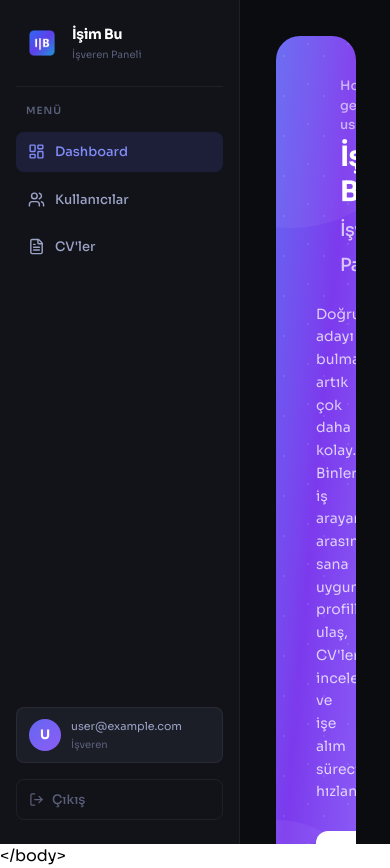
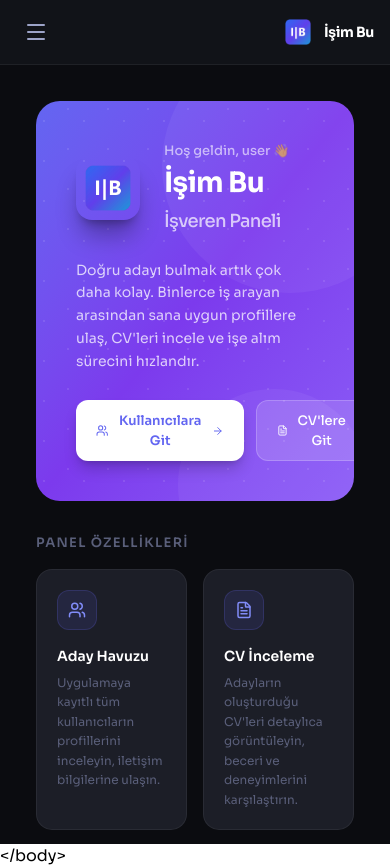
Before and after one commit to omer-akkoca/isim-bu-dashboard, a React (Vite) app: page /dashboard in a window 390 px wide. Built offline with nearby package versions, Linux system fonts and the light colour scheme; no server answers; sample sign-in values are in the browser's storage.

Commit message:
responsive dashboard

```diff
--- /dev/null
+++ b/src/actions/cvActions.ts
@@ -0,0 +1,5 @@
+const useCvActions = () => {
+  return {};
+};
+
+export { useCvActions };
--- /dev/null
+++ b/src/actions/index.ts
@@ -0,0 +1,3 @@
+export { useAuthActions } from './authActions';
+export { useCvActions } from './cvActions';
+export { useUserActions } from './userActions';
--- /dev/null
+++ b/src/actions/userActions.ts
@@ -0,0 +1,55 @@
+import { collection, getDocs, limit, orderBy, query, startAfter } from 'firebase/firestore';
+import { useCallback, useState } from 'react';
+import { db } from '../lib/firebase';
+import type { IUser } from '../types';
+
+const PAGE_SIZE = 20;
+
+const useUserActions = () => {
+  const [loading, setLoading] = useState(false);
+  const [totalPages, setTotalPages] = useState(1);
+  const [pageCursors, setPageCursors] = useState<Record<number, unknown>>({});
+
+  const getUsers = useCallback(
+    async (page: number = 1): Promise<IUser[]> => {
+      setLoading(true);
+      try {
+        // Toplam sayıyı öğrenmek için count sorgusu
+        const countSnap = await getDocs(collection(db, 'users'));
+        const total = countSnap.size;
+        setTotalPages(Math.ceil(total / PAGE_SIZE));
+
+        let q;
+
+        if (page === 1) {
+          q = query(collection(db, 'users'), orderBy('createdAt', 'desc'), limit(PAGE_SIZE));
+        } else {
+          const cursor = pageCursors[page];
+          if (!cursor) return [];
+          q = query(collection(db, 'users'), orderBy('createdAt', 'desc'), startAfter(cursor), limit(PAGE_SIZE));
+        }
+
+        const snap = await getDocs(q);
+
+        // Sonraki sayfa için cursor'ı sakla
+        const lastDoc = snap.docs[snap.docs.length - 1];
+        if (lastDoc) {
+          setPageCursors(prev => ({ ...prev, [page + 1]: lastDoc }));
+        }
+
+        const users = snap.docs.map(doc => doc.data()) as IUser[];
+
+        return users;
+      } catch (err) {
+        return [];
+      } finally {
+        setLoading(false);
+      }
+    },
+    [pageCursors],
+  );
+
+  return { loading, totalPages, getUsers };
+};
+
+export { useUserActions };
--- /dev/null
+++ b/src/hooks/index.ts
@@ -0,0 +1 @@
+export { useAuth } from './useAuth';
--- a/src/index.css
+++ b/src/index.css
@@ -1,11 +1,36 @@
 @import url('https://fonts.googleapis.com/css2?family=Sora:wght@300;400;500;600;700&display=swap');
-@import "tailwindcss";
+@import 'tailwindcss';
 
 * {
   font-family: 'Sora', sans-serif;
 }
 
-::-webkit-scrollbar { width: 6px; }
-::-webkit-scrollbar-track { background: transparent; }
-::-webkit-scrollbar-thumb { background: #222530; border-radius: 3px; }
-::-webkit-scrollbar-thumb:hover { background: #5A5F7A; }
+::-webkit-scrollbar {
+  width: 6px;
+}
+::-webkit-scrollbar-track {
+  background: transparent;
+}
+::-webkit-scrollbar-thumb {
+  background: #222530;
+  border-radius: 3px;
+}
+::-webkit-scrollbar-thumb:hover {
+  background: #5a5f7a;
+}
+
+@theme {
+  --color-primary: #6366f1;
+  --color-primary-light: #818cf8;
+  --color-secondary: #8b5cf6;
+
+  /* buraya istediğin renkleri ekle */
+  --color-surface: #1c1e27;
+  --color-background: #0b0c10;
+}
+
+@layer base {
+  button {
+    cursor: pointer;
+  }
+}
--- a/src/pages/dashboard/DashboardLayout.tsx
+++ b/src/pages/dashboard/DashboardLayout.tsx
@@ -1,37 +1,54 @@
-import { NavLink, Outlet, useNavigate } from 'react-router-dom';
-import { Users, FileText, LogOut, LayoutDashboard } from 'lucide-react';
-import { useAuth } from '../../hooks/useAuth';
-import { useAuthActions } from '../../actions/authActions';
-import { useEffect } from 'react';
+import { useEffect, useState } from 'react';
+
+import { NavLink, Outlet, useLocation, useNavigate } from 'react-router-dom';
+
+import { FileText, LayoutDashboard, LogOut, Menu, Users, X } from 'lucide-react';
+import { useAuth } from '../../hooks';
+import { useAuthActions } from '../../actions';
+
+const navItems = [
+  { to: '/dashboard', label: 'Dashboard', icon: LayoutDashboard, end: true },
+  { to: '/dashboard/users', label: 'Kullanıcılar', icon: Users, end: false },
+  { to: '/dashboard/cvs', label: "CV'ler", icon: FileText, end: false },
+];
 
 const DashboardLayout = () => {
   const { user } = useAuth();
   const { logout } = useAuthActions();
+
   const navigate = useNavigate();
+  const location = useLocation();
+  const [sidebarOpen, setSidebarOpen] = useState(false);
+
+  // Route değişince mobilde sidebar kapansın
+  useEffect(() => {
+    setSidebarOpen(false);
+  }, [location.pathname]);
 
   const handleLogout = async () => {
-    await logout({ data: null, onSuccess: () => navigate('/login') });
+    await logout({ data: null });
+    navigate('/login');
   };
 
-  useEffect(() => {
-    document.title = 'İşim Bu — İşveren Paneli';
-    return () => {
-      document.title = 'İşim Bu';
-    };
-  }, []);
-
-  return (
-    <div className="flex h-screen overflow-hidden bg-[#0B0C10]">
-      {/* Sidebar */}
-      <aside className="w-60 shrink-0 bg-[#111318] border-r border-white/6 flex flex-col px-4 py-6">
+  const SidebarContent = () => (
+    <div className="flex flex-col h-full">
       <div className="flex-1 flex flex-col">
         {/* Logo */}
-          <div className="flex items-center gap-3 px-2 mb-6">
-            <img src="/logo.png" alt="Benim İşim" className="w-9 h-9 rounded-[9px] object-cover" />
+        <div className="flex items-center justify-between px-2 mb-6">
+          <div className="flex items-center gap-3">
+            <img src="/logo.png" alt="İşim Bu" className="w-12 h-12 rounded-[9px] object-cover" />
             <div>
               <div className="text-[14px] font-bold text-white tracking-tight">İşim Bu</div>
               <div className="text-[10px] text-[#5A5F7A] mt-0.5">İşveren Paneli</div>
             </div>
+          </div>
+          {/* Mobilde kapat butonu */}
+          <button
+            onClick={() => setSidebarOpen(false)}
+            className="md:hidden p-1.5 rounded-lg text-[#5A5F7A] hover:text-white hover:bg-white/6 transition-all"
+          >
+            <X size={18} />
+          </button>
         </div>
 
         <div className="h-px bg-white/6 mb-4" />
@@ -39,47 +56,28 @@ const DashboardLayout = () => {
         {/* Nav */}
         <nav className="flex flex-col gap-2">
           <span className="text-[10px] font-semibold tracking-widest text-[#5A5F7A] uppercase px-2.5 mb-1.5">Menü</span>
+          {navItems.map(({ to, label, icon: Icon, end }) => (
             <NavLink
-              to="/dashboard"
-              end
+              key={to}
+              to={to}
+              end={end}
               className={({ isActive }) =>
                 `flex items-center gap-2.5 px-3 py-2.5 rounded-lg text-[13px] font-medium transition-all ${
                   isActive ? 'bg-[#6366F1]/15 text-[#818CF8]' : 'text-[#9CA3C7] hover:bg-[#1C1E27] hover:text-white'
                 }`
               }
             >
-              <LayoutDashboard size={17} />
-              <span>Dashboard</span>
+              <Icon size={17} />
+              <span>{label}</span>
             </NavLink>
-            <NavLink
-              to="/dashboard/users"
-              className={({ isActive }) =>
-                `flex items-center gap-2.5 px-3 py-2.5 rounded-lg text-[13px] font-medium transition-all ${
-                  isActive ? 'bg-[#6366F1]/15 text-[#818CF8]' : 'text-[#9CA3C7] hover:bg-[#1C1E27] hover:text-white'
-                }`
-              }
-            >
-              <Users size={17} />
-              <span>Kullanıcılar</span>
-            </NavLink>
-            <NavLink
-              to="/dashboard/cvs"
-              className={({ isActive }) =>
-                `flex items-center gap-2.5 px-3 py-2.5 rounded-lg text-[13px] font-medium transition-all ${
-                  isActive ? 'bg-[#6366F1]/15 text-[#818CF8]' : 'text-[#9CA3C7] hover:bg-[#1C1E27] hover:text-white'
-                }`
-              }
-            >
-              <FileText size={17} />
-              <span>CV'ler</span>
-            </NavLink>
+          ))}
         </nav>
       </div>
 
       {/* Bottom */}
-        <div className="flex flex-col gap-4">
+      <div className="flex flex-col gap-2">
         <div className="flex items-center gap-2.5 bg-[#1C1E27] border border-white/6 rounded-lg px-3 py-2.5">
-            <div className="w-8 h-8 rounded-full bg-linear-to-br from-[#6366F1] to-[#8B5CF6] flex items-center justify-center text-[13px] font-bold text-white shrink-0">
+          <div className="w-8 h-8 rounded-full bg-linear-to-br from-primary to-secondary flex items-center justify-center text-[13px] font-bold text-white shrink-0">
             {user?.email?.[0].toUpperCase()}
           </div>
           <div className="overflow-hidden">
@@ -95,12 +93,50 @@ const DashboardLayout = () => {
           <span>Çıkış</span>
         </button>
       </div>
+    </div>
+  );
+
+  return (
+    <div className="flex h-screen overflow-hidden bg-[#0B0C10]">
+      {/* Desktop sidebar */}
+      <aside className="hidden md:flex w-80 shrink-0 bg-[#111318] border-r border-white/6 flex-col px-4 py-6">
+        <SidebarContent />
+      </aside>
+
+      {/* Mobile overlay */}
+      {sidebarOpen && (
+        <div className="fixed inset-0 z-40 bg-black/60 backdrop-blur-sm md:hidden" onClick={() => setSidebarOpen(false)} />
+      )}
+
+      {/* Mobile sidebar (drawer) */}
+      <aside
+        className={`fixed inset-y-0 left-0 z-50 w-80 bg-[#111318] border-r border-white/6 flex flex-col px-4 py-6 transition-transform duration-300 ease-in-out md:hidden ${
+          sidebarOpen ? 'translate-x-0' : '-translate-x-full'
+        }`}
+      >
+        <SidebarContent />
       </aside>
 
       {/* Main */}
+      <div className="flex-1 flex flex-col overflow-hidden">
+        {/* Mobile topbar */}
+        <header className="md:hidden flex items-center justify-between gap-3 px-4 py-3 bg-[#111318] border-b border-white/6 shrink-0">
+          <button
+            onClick={() => setSidebarOpen(true)}
+            className="p-2 rounded-lg text-[#9CA3C7] hover:text-white hover:bg-white/6 transition-all"
+          >
+            <Menu size={24} />
+          </button>
+          <button className="flex flex-row items-center gap-2" onClick={() => navigate('/dashboard')}>
+            <img src="/logo.png" alt="İşim Bu" className="w-9 h-9 rounded-lg object-cover" />
+            <span className="text-[14px] font-bold text-white tracking-tight">İşim Bu</span>
+          </button>
+        </header>
+
         <main className="flex-1 overflow-y-auto bg-[#0B0C10]">
           <Outlet />
         </main>
+      </div>
     </div>
   );
 };
```
Also changed, not shown: src/pages/dashboard/UsersPage.tsx (+74 -36 lines). Lines whose indentation alone changed are shown as unchanged.
